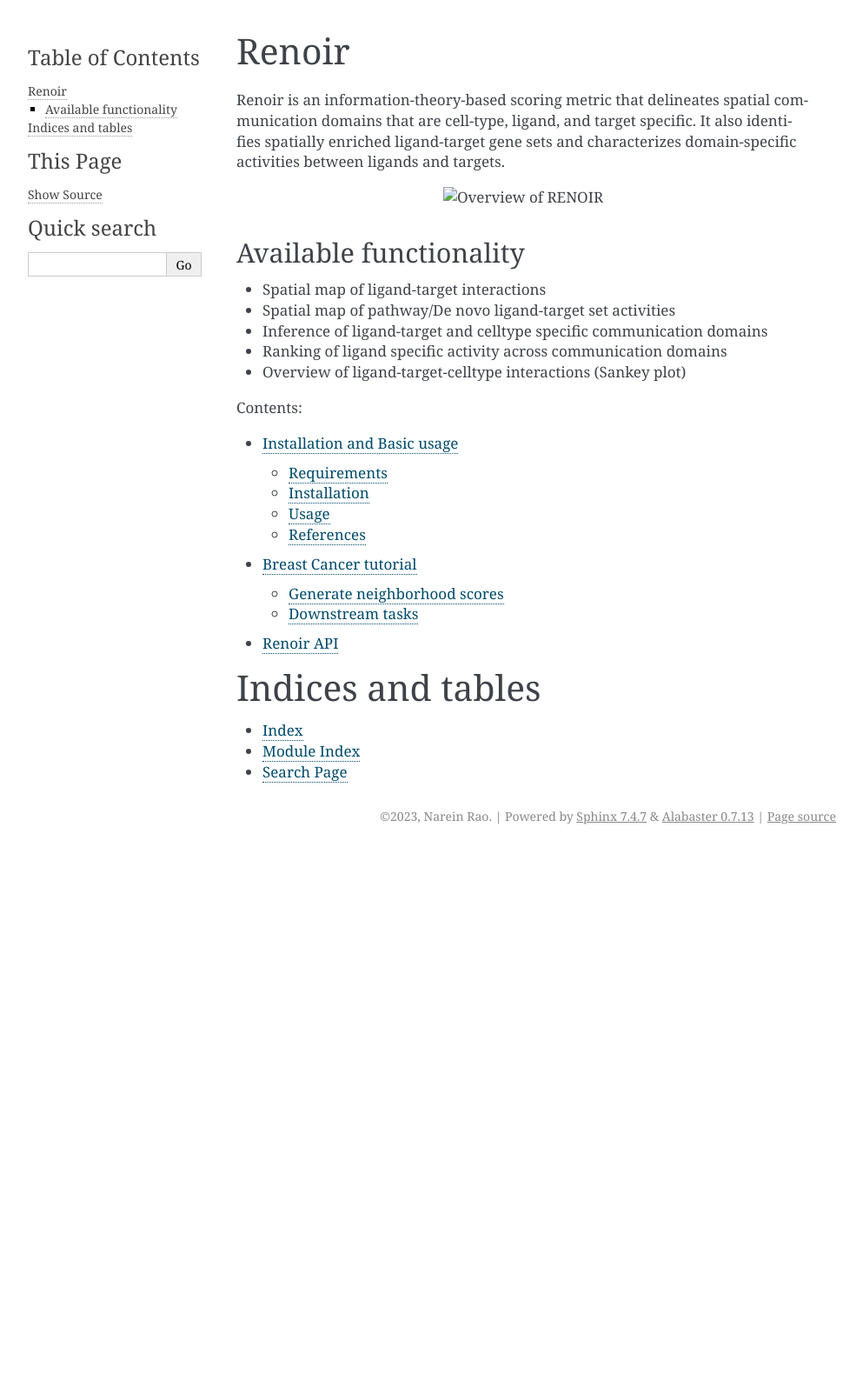
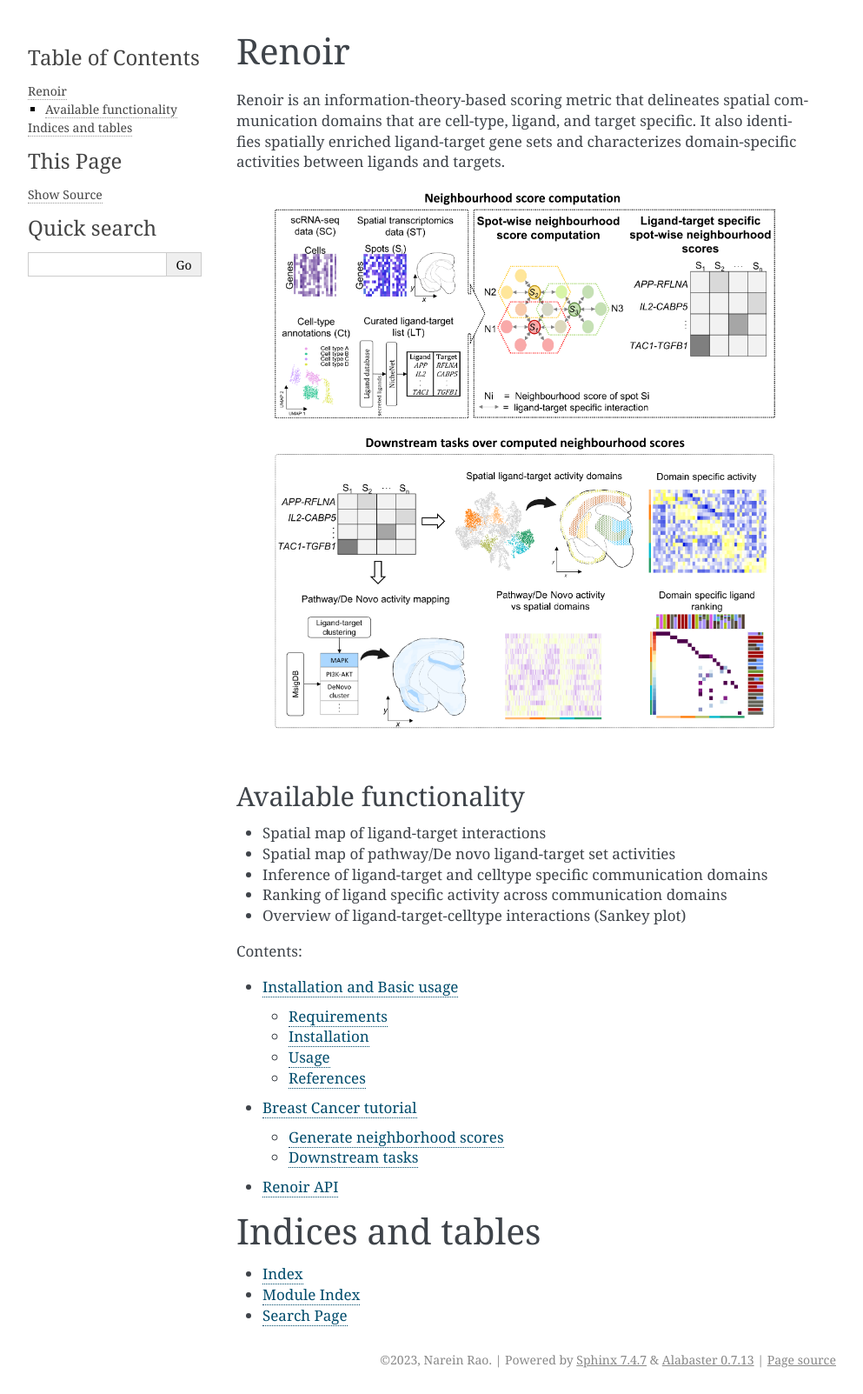
Before and after one commit to Zafar-Lab/Renoir, a Sphinx documentation site: the page built from docs/source/index.rst, in a window 1280 px wide. Shown: the whole page at 87% size, without its empty margins (148-1141 px from the left). Built offline with Sphinx 7.4.7, drawn with Linux system fonts in a browser that asks for light colours; before the commit the page ends 978 px from its top, so only the background shows below that.

Commit message:
Update index.rst

```diff
--- a/docs/source/index.rst
+++ b/docs/source/index.rst
@@ -15,7 +15,7 @@
 .. raw:: html
 
    <p align="center">
-   <img src="../../images/Overview.png" alt="Overview of RENOIR" width="600"/>
+   <img src="https://github.com/Zafar-Lab/Renoir/blob/main/docs/images/Overview.png" alt="Overview of RENOIR" width="600"/>
    </p>
 
 Available functionality
```
